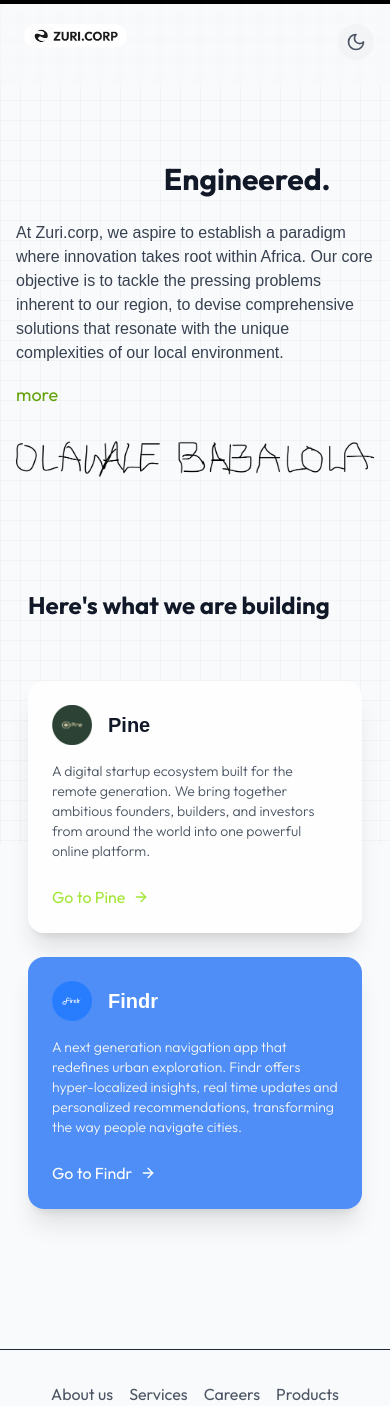
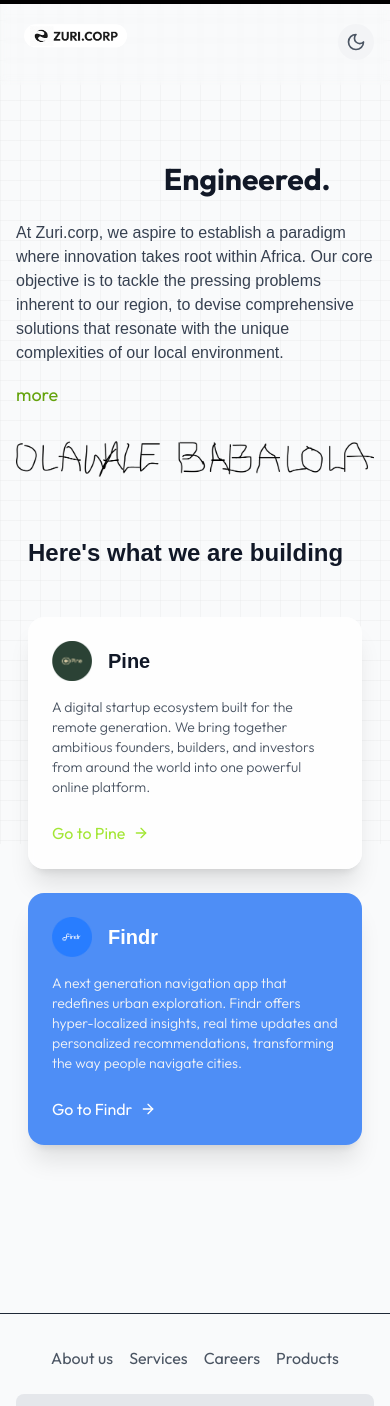
Before and after one commit to Oladotunlaniyan/zuri-landing, a React (Vite) app: page / in a window 390 px wide. Shown: the top 1406 px of the page. Built offline with nearby package versions, Linux system fonts and the light colour scheme.

Commit message:
Adjusted padding for better responsiveness on phone screens

```diff
--- a/src/App.tsx
+++ b/src/App.tsx
@@ -124,11 +124,11 @@ function App() {
         </div>
 
         {/* Products Section */}
-        <div id="products-section" className="mt-20 sm:mt-32">
+        <div id="products-section" className="py-7 sm:py-10">
           <div className={`building-section text-left px-3 py-6 sm:py-10 transition-all duration-1000 transform ${
             isVisible.products ? 'translate-y-0 opacity-100' : 'translate-y-10 opacity-0'
           }`}>
-            <h2 className={`hero-font text-2xl sm:text-3xl md:text-4xl lg:text-5xl font-bold mb-6 ${isDarkMode ? 'text-white' : 'text-gray-900'}`}>
+            <h2 className={`hero-text text-2xl sm:text-3xl md:text-4xl lg:text-6xl font-bold mb-3 ${isDarkMode ? 'text-white' : 'text-gray-900'}`}>
               Here's what we are building
             </h2>
           </div>
```
